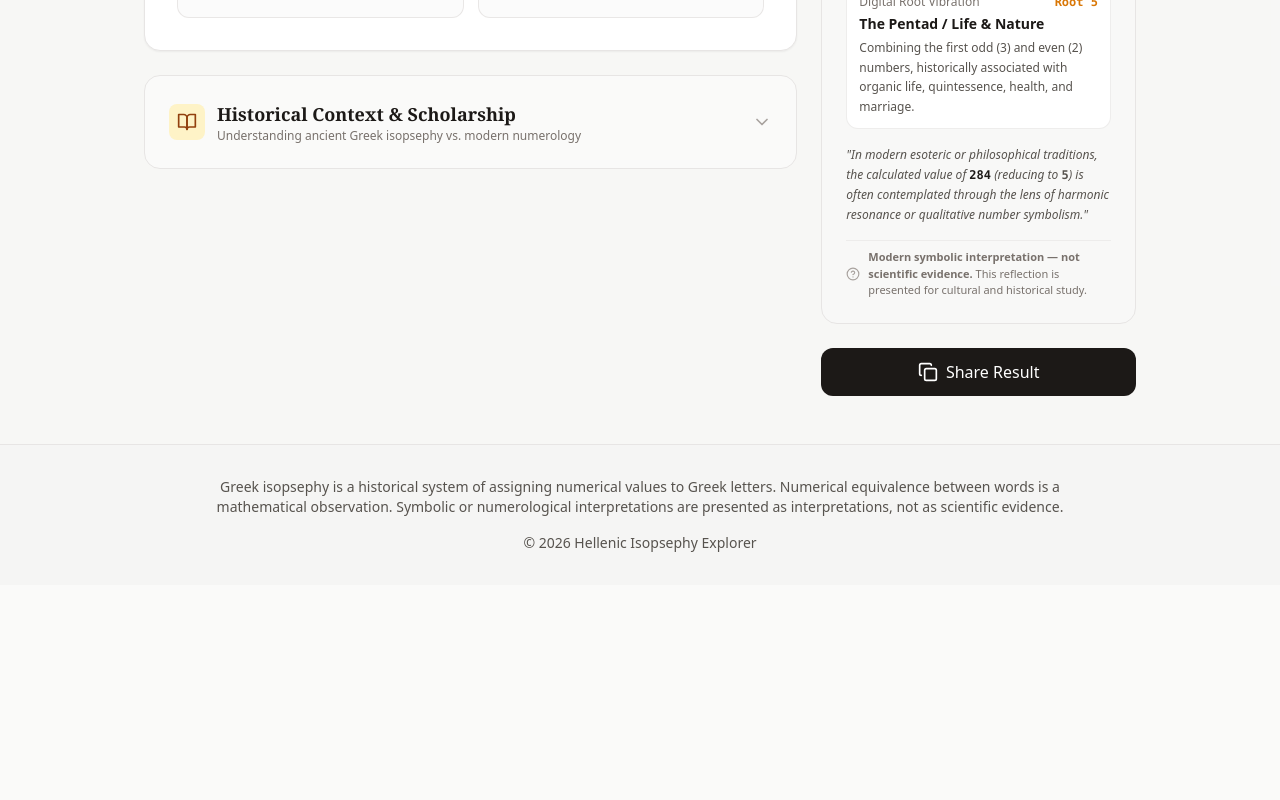
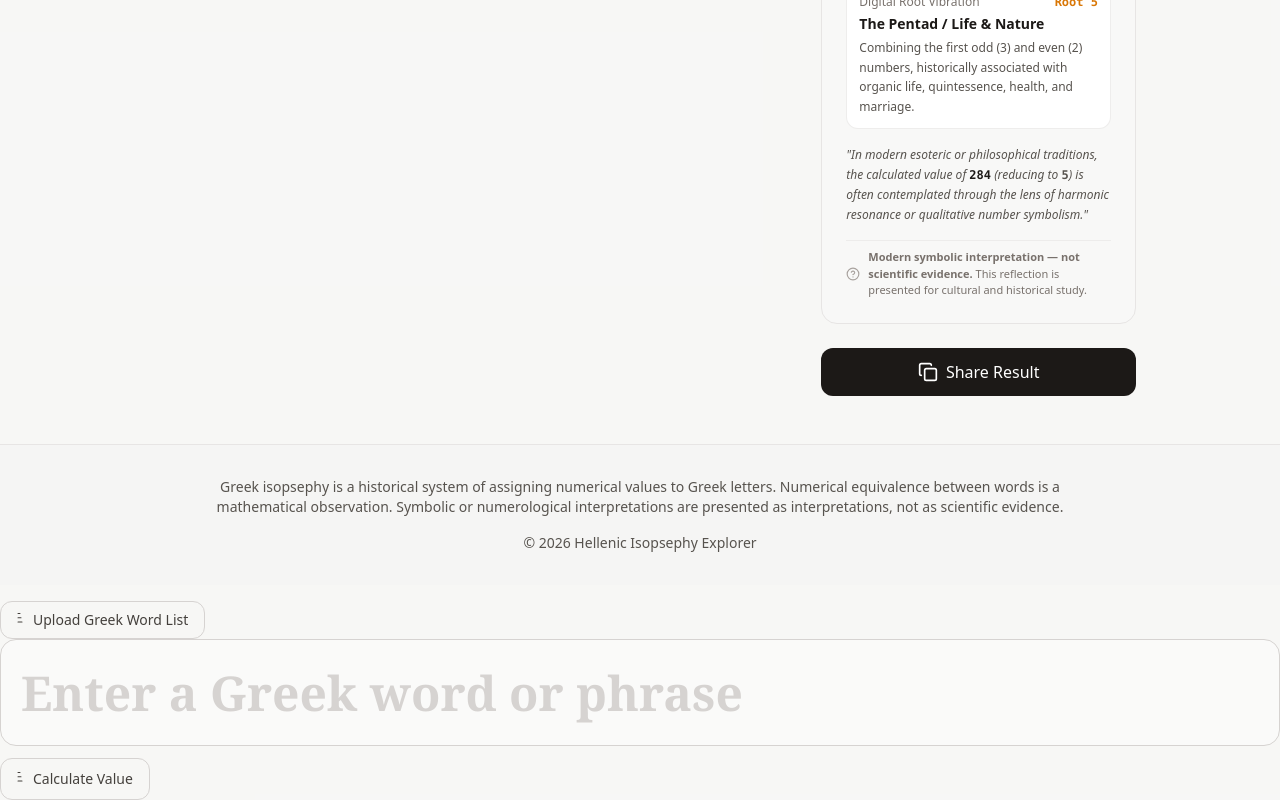
Before and after one commit to NovaPixelTech/ArithmoSofia, a React (Vite) app: page / in a window 1280 px wide. Shown: the part 1493-2293 px from the top of the page. Before the commit the page ends 2078 px from the top, so only its background shows below. Built offline with nearby package versions, Linux system fonts and the light colour scheme.

Commit message:
Nemotron 3.5 - custom Greek word list feature

```diff
--- a/src/App.tsx
+++ b/src/App.tsx
@@ -1,4 +1,5 @@
-import { useState } from 'react';
+import { GreekWord, GREEK_WORDS } from './data/greekWords';
+import { useState, useEffect, useMemo } from 'react';
 import Header from './components/Header';
 import Footer from './components/Footer';
 import Navigation from './components/Navigation';
@@ -8,12 +9,50 @@ import DiscoverByNumber from './components/DiscoverByNumber';
 import FamousExamples from './components/FamousExamples';
 import AboutIsopsephy from './components/AboutIsopsephy';
 import RandomDiscovery from './components/RandomDiscovery';
+import CustomWordsUpload from './components/CustomWordsUpload';
+import ManualWordEntry from './components/ManualWordEntry';
 
 export type Tab = 'calculator' | 'compare' | 'discover' | 'curious' | 'examples' | 'about';
+
+const STORAGE_KEY = 'isopsephy-custom-words';
+
+const loadCustomWordsFromStorage = (): GreekWord[] => {
+  try {
+    const stored = localStorage.getItem(STORAGE_KEY);
+    if (stored) {
+      return JSON.parse(stored);
+    }
+  } catch {
+    // ignore storage errors
+  }
+  return [];
+};
+
+const saveCustomWordsToStorage = (words: GreekWord[]) => {
+  try {
+    localStorage.setItem(STORAGE_KEY, JSON.stringify(words));
+  } catch {
+    // ignore storage errors
+  }
+};
 
 function App() {
   const [activeTab, setActiveTab] = useState<Tab>('calculator');
   const [selectedWord, setSelectedWord] = useState<string>('ΘΕΟΣ');
+  const [customWords, setCustomWords] = useState<GreekWord[]>(loadCustomWordsFromStorage);
+
+  // Merge custom words with the base dataset, avoiding duplicates
+  const allWords = useMemo(() => {
+    const customWordSet = new Set(customWords.map(w => w.word));
+    return [
+      ...GREEK_WORDS.filter(w => !customWordSet.has(w.word)),
+      ...customWords.filter(w => w.value > 0)
+    ];
+  }, [customWords]);
+
+  useEffect(() => {
+    saveCustomWordsToStorage(customWords);
+  }, [customWords]);
 
   const handleSelectWord = (word: string) => {
     setSelectedWord(word);
@@ -34,10 +73,10 @@ function App() {
           <CompareMode onSelectWord={handleSelectWord} />
         )}
         {activeTab === 'discover' && (
-          <DiscoverByNumber onSelectWord={handleSelectWord} />
+          <DiscoverByNumber onSelectWord={handleSelectWord} wordDatabase={allWords} />
         )}
         {activeTab === 'curious' && (
-          <RandomDiscovery onSelectWord={handleSelectWord} />
+          <RandomDiscovery onSelectWord={handleSelectWord} wordDatabase={allWords} />
         )}
         {activeTab === 'examples' && (
           <FamousExamples onSelectWord={handleSelectWord} />
@@ -48,6 +87,23 @@ function App() {
       </main>
 
       <Footer />
+
+      <CustomWordsUpload onWordsAdded={(newWords) => {
+        setCustomWords(prev => {
+          // Merge: avoid duplicates by word
+          const existingWords = new Set(prev.map(w => w.word));
+          const merged = [...prev, ...newWords].filter(w => !existingWords.has(w.word) && w.value > 0);
+          return merged as GreekWord[];
+        });
+      }} />
+
+<ManualWordEntry onWordAdded={(word) => {
+        setCustomWords(prev => {
+          // Avoid duplicates
+          if (prev.some(w => w.word === word.word)) return prev;
+          return [...prev, word as GreekWord];
+        });
+      }} />
     </div>
   );
 }
--- /dev/null
+++ b/src/components/CustomWordsUpload.tsx
@@ -0,0 +1,106 @@
+import { useState } from 'react';
+
+interface GreekWord {
+  word: string;
+  normalized: string;
+  value: number;
+  transliteration: string;
+  meaning: string;
+  category: string;
+  interpretationType: 'historical' | 'modern' | 'mathematical';
+}
+
+interface CustomWordsUploadProps {
+  onWordsAdded: (words: GreekWord[]) => void;
+}
+
+export default function CustomWordsUpload({ onWordsAdded }: CustomWordsUploadProps) {
+  const [file, setFile] = useState<File | null>(null);
+
+  const handleChange = (e: React.ChangeEvent<HTMLInputElement>) => {
+    setFile(e.target.files?.[0] || null);
+    if (file) processFile();
+  };
+
+  const parseGreekWords = (text: string): GreekWord[] => {
+    const words: GreekWord[] = [];
+    const lines = text.split(/\n|,/);
+    for (const line of lines) {
+      const trimmed = line.trim();
+      if (!trimmed) continue;
+      const normalized = normalizedGreek(trimmed);
+      const val = calculateValue(normalized);
+      if (val > 0) {
+        words.push({
+          word: trimmed,
+          normalized,
+          value: val,
+          transliteration: trimmed,
+          meaning: 'User-added',
+          category: 'user',
+          interpretationType: 'mathematical'
+        });
+      }
+    }
+    return words;
+  };
+
+  const normalizedGreek = (text: string): string => {
+    return text
+      .toLowerCase()
+      .normalize('NFD')
+      .replace(/[\u0300-\u036f]/g, '')
+      .replace(/[\u0370-\u0373\u0375-\u037d\u037f-\u0383\u0385\u0387\u038b\u038d\u03a2]/g, '');
+  };
+
+  const calculateValue = (normalized: string): number => {
+    const LETTER_VALUES: Record<string, number> = {
+      'α': 1, 'β': 2, 'γ': 3, 'δ': 4, 'ε': 5, 'ϛ': 6, 'ζ': 7, 'η': 8, 'θ': 9,
+      'ι': 10, 'κ': 20, 'λ': 30, 'μ': 40, 'ν': 50, 'ξ': 60, 'ο': 70, 'π': 80, 'ϟ': 90,
+      'ρ': 100, 'σ': 200, 'ς': 200, 'τ': 300, 'υ': 400, 'φ': 500, 'χ': 600, 'ψ': 700, 'ω': 800,
+    };
+    let total = 0;
+    for (const char of normalized) {
+      if (LETTER_VALUES[char]) {
+        total += LETTER_VALUES[char];
+      }
+    }
+    return total > 0 ? total : 0;
+  };
+
+  const processFile = () => {
+    if (!file) return;
+    const reader = new FileReader();
+    reader.onload = (e) => {
+      const text = e.target?.result as string;
+      const words = parseGreekWords(text);
+      onWordsAdded(words);
+      setFile(null);
+    };
+    reader.readAsText(file);
+  };
+
+  return (
+    <div className="space-y-4">
+      <input
+        type="file"
+        accept=".txt,.csv"
+        onChange={handleChange}
+        className="hidden"
+      />
+      <button
+        onClick={() => {
+          const input = document.querySelector('input[type="file"]') as HTMLInputElement;
+          if (input) input.click();
+        }}
+        className="inline-flex items-center space-x-2 px-4 py-2 rounded-xl border border-stone-300 dark:border-stone-600 text-stone-700 dark:text-stone-200 hover:bg-stone-100 dark:hover:bg-stone-700 transition-colors text-sm font-medium"
+      >
+        <svg xmlns="http://www.w3.org/2000/svg" width="16" height="16" fill="currentColor" viewBox="0 0 16 16">
+          <path d="M.5 9.9a.5.5 0 0 1 .5-.5h4a.5.5 0 0 1 0 1h-4a.5.5 0 0 1-.5-.5zm0-4.2a.5.5 0 0 1 .5-.5h3a.5.5 0 0 1 0 1h-3a.5.5 0 0 1-.5-.5zm0-4.2a.5.5 0 0 1 .5-.5h2a.5.5 0 0 1 0 1h-2a.5.5 0 0 1-.5-.5z"/>
+        </svg>
+        Upload Greek Word List
+      </button>
+      {file && <p className="text-xs text-stone-500">Selected: {file.name}</p>}
+    </div>
+  );
+}
--- a/src/components/DiscoverByNumber.tsx
+++ b/src/components/DiscoverByNumber.tsx
@@ -1,22 +1,24 @@
 import { useState, useMemo } from 'react';
-import { GREEK_WORDS } from '../data/greekWords';
+import { GreekWord, GREEK_WORDS } from '../data/greekWords';
 import { Search, ArrowUpRight } from 'lucide-react';
 
 interface Props {
   onSelectWord?: (word: string) => void;
+  wordDatabase?: GreekWord[];
 }
 
 const FAMOUS_NUMBERS = [284, 312, 321, 373, 430, 461, 510, 576, 680, 681, 720, 781, 800, 888, 1219, 1310, 1480];
 
-export default function DiscoverByNumber({ onSelectWord }: Props) {
+export default function DiscoverByNumber({ onSelectWord, wordDatabase }: Props) {
+  const effectiveDatabase = wordDatabase || GREEK_WORDS;
   const [targetNumber, setTargetNumber] = useState<string>('284');
 
   const numValue = parseInt(targetNumber, 10);
 
   const exactMatches = useMemo(() => {
     if (!targetNumber || isNaN(numValue) || numValue <= 0) return [];
-    return GREEK_WORDS.filter(w => w.value === numValue);
-  }, [numValue, targetNumber]);
+    return effectiveDatabase.filter(w => w.value === numValue);
+  }, [numValue, targetNumber, effectiveDatabase]);
 
   return (
     <div className="space-y-8 animate-in fade-in duration-500 max-w-4xl mx-auto">
--- /dev/null
+++ b/src/components/ManualWordEntry.tsx
@@ -0,0 +1,70 @@
+import { useState } from 'react';
+import { calculate } from '../utils/isopsephy';
+
+interface GreekWord {
+  word: string;
+  value: number;
+  normalized: string;
+  transliteration: string;
+  meaning: string;
+  category?: string;
+  interpretationType?: 'historical' | 'modern' | 'mathematical';
+  historicalSource?: string;
+  notes?: string;
+}
+
+interface ManualWordEntryProps {
+  onWordAdded: (word: GreekWord) => void;
+}
+
+export default function ManualWordEntry({ onWordAdded }: ManualWordEntryProps) {
+  const [input, setInput] = useState<string>('');
+  const [lastValue, setLastValue] = useState<number>(0);
+
+  const handleCalculate = () => {
+    if (!input.trim()) return;
+    const result = calculate(input);
+    if (result.total > 0) {
+      const newWord: GreekWord = {
+        word: input,
+        normalized: result.letters[0]?.normalized || input.toLowerCase().normalize('NFD').replace(/[\u0300-\u036f]/g, ''),
+        value: result.total,
+        transliteration: input,
+        meaning: 'User-added',
+        category: 'user',
+        interpretationType: 'mathematical'
+      };
+      onWordAdded(newWord);
+      setLastValue(result.total);
+      setInput('');
+    }
+  };
+
+  return (
+    <div className="space-y-3">
+      <input
+        value={input}
+        onChange={(e) => setInput(e.target.value)}
+        placeholder="Enter a Greek word or phrase"
+        dir="auto"
+        spellCheck="false"
+        className="w-full text-2xl sm:text-4xl md:text-5xl font-bold p-4 sm:p-5 bg-stone-50 dark:bg-stone-900 border border-stone-300 dark:border-stone-700 rounded-2xl focus:ring-2 focus:ring-amber-500 outline-none transition-all placeholder:text-stone-300 dark:placeholder:text-stone-700 font-serif"
+      />
+      <button
+        onClick={handleCalculate}
+        className="flex items-center justify-center space-x-2 px-4 py-2.5 rounded-xl border border-stone-300 dark:border-stone-600 text-stone-700 dark:text-stone-200 hover:bg-stone-100 dark:hover:bg-stone-700 transition-colors text-sm font-medium"
+      >
+        <svg xmlns="http://www.w3.org/2000/svg" width="16" height="16" fill="currentColor" viewBox="0 0 16 16">
+          <path d="M.5 9.9a.5.5 0 0 1 .5-.5h4a.5.5 0 0 1 0 1h-4a.5.5 0 0 1-.5-.5zm0-4.2a.5.5 0 0 1 .5-.5h3a.5.5 0 0 1 0 1h-3a.5.5 0 0 1-.5-.5zm0-4.2a.5.5 0 0 1 .5-.5h2a.5.5 0 0 1 0 1h-2a.5.5 0 0 1-.5-.5z"/>
+        </svg>
+        Calculate Value
+      </button>
+      {lastValue > 0 && (
+        <div className="p-3 bg-amber-50 dark:bg-amber-950/30 border border-amber-200 dark:border-amber-800 rounded-xl text-center">
+          <p className="font-bold text-amber-600 dark:text-amber-400">Value: {lastValue}</p>
+          <p className="text-sm text-amber-400 dark:text-amber-300 mt-1">Added to custom word list</p>
+        </div>
+      )}
+    </div>
+  );
+}
--- a/src/components/RandomDiscovery.tsx
+++ b/src/components/RandomDiscovery.tsx
@@ -1,5 +1,5 @@
 import { useState, useMemo } from 'react';
-import { GREEK_WORDS, GreekWord } from '../data/greekWords';
+import { GreekWord, GREEK_WORDS } from '../data/greekWords';
 import { calculate } from '../utils/isopsephy';
 import LetterBreakdown from './LetterBreakdown';
 import SameValueWords from './SameValueWords';
@@ -9,17 +9,19 @@ import { Dices, BookOpen } from 'lucide-react';
 
 interface Props {
   onSelectWord?: (word: string) => void;
+  wordDatabase?: GreekWord[];
 }
 
-export default function RandomDiscovery({ onSelectWord }: Props) {
+export default function RandomDiscovery({ onSelectWord, wordDatabase }: Props) {
+  const effectiveDatabase = wordDatabase || GREEK_WORDS;
   const [selectedWord, setSelectedWord] = useState<GreekWord>(() => {
     // Pick an interesting initial word with same-value counterparts
-    return GREEK_WORDS.find(w => w.word === 'ΘΕΟΣ') || GREEK_WORDS[0];
+    return effectiveDatabase.find(w => w.word === 'ΘΕΟΣ') || effectiveDatabase[0];
   });
 
   const handleCurious = () => {
-    const randomIndex = Math.floor(Math.random() * GREEK_WORDS.length);
-    setSelectedWord(GREEK_WORDS[randomIndex]);
+    const randomIndex = Math.floor(Math.random() * effectiveDatabase.length);
+    setSelectedWord(effectiveDatabase[randomIndex]);
   };
 
   const calcResult = useMemo(() => {
```
Also changed, not shown: src/components/SameValueWords.tsx (+16 -4 lines).
